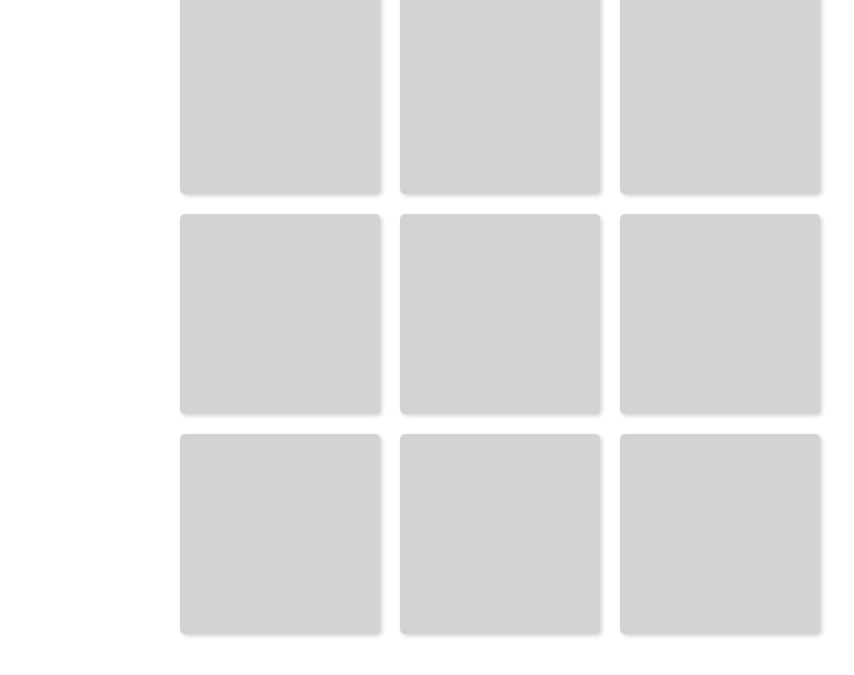
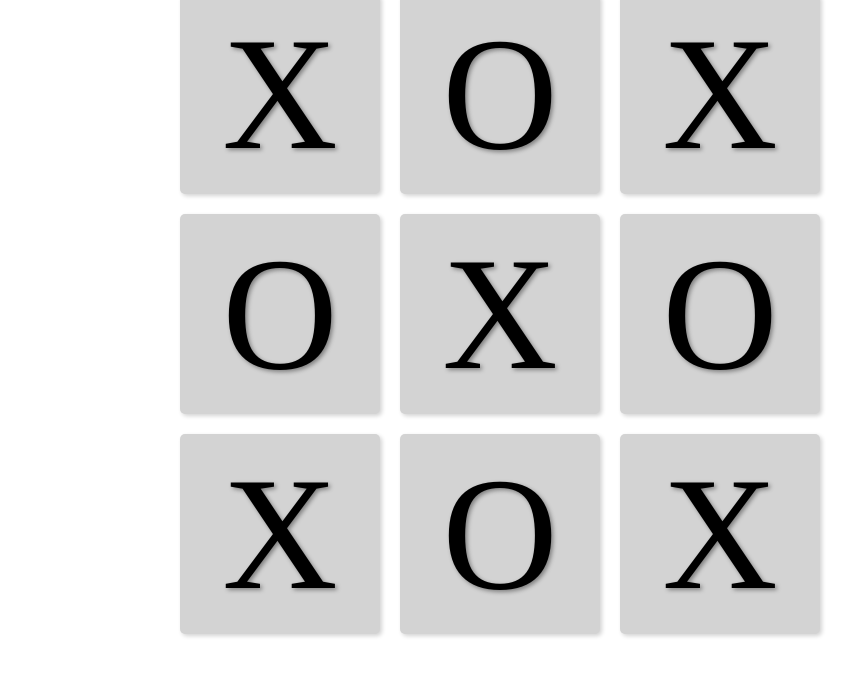
Before and after one commit to Pete-Fowler/tic-tac-toe, a plain HTML site: page index.html in a window 1280 px wide. Shown: the part 119-794 px from the top of the page, without its empty margins (293-1147 px from the left). Drawn offline with Linux system fonts and the light colour scheme.

Commit message:
Add render board functionality with dummy content

```diff
--- a/index.html
+++ b/index.html
@@ -27,4 +27,3 @@
     <div id="text-box"></div>
 </body>
 </html>
-<main></main>
--- a/script.js
+++ b/script.js
@@ -1,20 +1,25 @@
+const board = (() => {
+    let values = ['X', 'O', 'X', 'O', 'X', 'O','X', 'O', 'X'];
+    function init() {
+        render();
+    }
+    function getBoard() {
+        const board = Array.from(document.querySelectorAll('.cell'));
+        return board;
+    }
 
-
-const board = (() => {
-    init: function() {
-        let values = ['X', 'O', 'X', 'O', 'X', 'O','X', 'O'];
-    },
-    cacheDom: function () {
+    function render() {
+        let board = getBoard();
         for(let i = 0; i <= 8; i++) {
-            const board[i] = document.getElementById(`#${i}`);
+            board[i].textContent = `${values[i]}`;
         }
-    },
-    render: function () {
-
-    },
+    }
+    return {init};
     })();
 
 const player = (name, symbol) => {
 
     return {name, symbol};
 };
+
+board.init();
```
